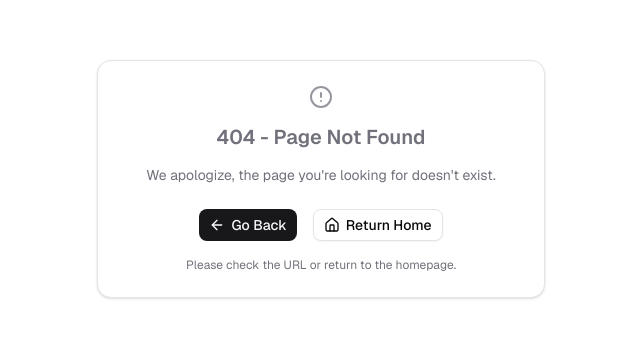
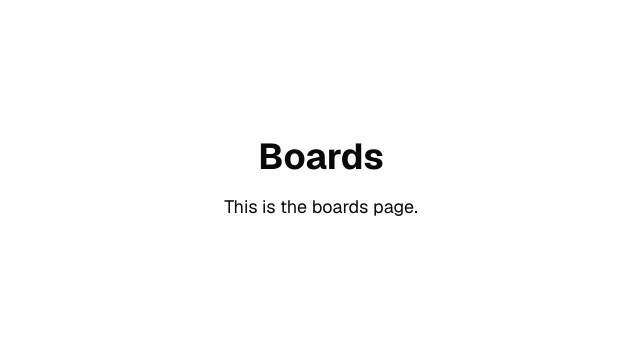
Before and after one commit to m-elagamy/kanbanflow, a Next.js app: page /boards in a window 1280 px wide. Before the commit this address had no page. Shown: the part 221-558 px from the top of the page, without its empty margins (319-959 px from the left). Built offline with nearby package versions, Linux system fonts and the light colour scheme.

Commit message:
feat: add BoardsPage component with basic layout and content

```diff
--- /dev/null
+++ b/src/app/boards/page.tsx
@@ -0,0 +1,8 @@
+export default function BoardsPage() {
+  return (
+    <div className="flex h-screen flex-col items-center justify-center">
+      <h1 className="mb-4 text-4xl font-bold">Boards</h1>
+      <p className="text-lg">This is the boards page.</p>
+    </div>
+  );
+}
--- a/src/components/layout/sidebar/boards-list.tsx
+++ b/src/components/layout/sidebar/boards-list.tsx
@@ -1,5 +1,6 @@
 "use client";
 
+import Link from "next/link";
 import { usePathname } from "next/navigation";
 import { ChevronRight } from "lucide-react";
 import { SidebarMenu, SidebarMenuSubButton } from "@/components/ui/sidebar";
@@ -41,10 +42,10 @@ export function BoardsList({ boards }: BoardsListProps) {
           className="text-muted-foreground group/link hover:text-foreground mt-2 w-fit cursor-pointer gap-[2px] hover:bg-transparent hover:underline hover:underline-offset-2"
           size="sm"
         >
-          {/* <Link href="/dashboard/boards" className="flex items-center gap-1"> */}
-          View All
-          <ChevronRight className="group-hover/link:text-foreground !size-[14px] transition-all group-hover/link:translate-x-[2px]" />
-          {/* </Link> */}
+          <Link href="/boards" className="flex items-center gap-1">
+            View All
+            <ChevronRight className="group-hover/link:text-foreground !size-[14px] transition-all group-hover/link:translate-x-[2px]" />
+          </Link>
         </SidebarMenuSubButton>
       )}
     </>
```
